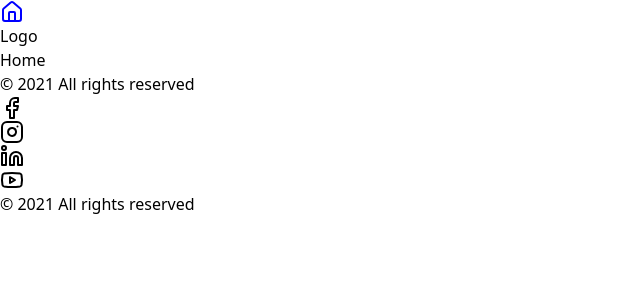
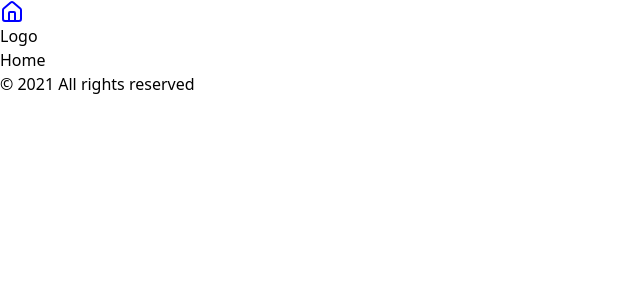
Before and after one commit to ElJosecito/Chavon-Todo-App, a React (Vite) app in the folder todo-app-web/: page /home in a window 1280 px wide. Shown: the top 300 px of the page, without its empty margins (0-640 px from the left). Built offline with nearby package versions, Linux system fonts and the light colour scheme.

Commit message:
Refactor: Remove unused code in TodoController and Footer component and commet code.

```diff
--- a/todo-app-web/src/app/layout/Footer.jsx
+++ b/todo-app-web/src/app/layout/Footer.jsx
@@ -1,9 +1,5 @@
 import { motion } from 'framer-motion'
-
-
-// react icons, fontawesome 6 icons
-import { Facebook, Instagram, LinkedinIcon, Youtube } from 'lucide-react';
-
+import { Link } from 'react-router-dom'
 
 function Footer() {
     return (
@@ -11,7 +7,6 @@ function Footer() {
             <div className='max-w-screen-2xl w-full pt-4'>
                 <nav className='flex justify-between items-center w-full h-24 px-8 border-b-2 border-back_white'>
                     <div className='text-2xl font-bold'>
-                        {/* <Image src={logo} alt="" /> */}
                         Logo
                     </div>
                     <ul className='md:flex md:gap-8 gap-4 font-medium text-base hidden'>
@@ -21,24 +16,6 @@ function Footer() {
                     </ul>
                 </nav>
 
-                <div className='w-full h-24 flex flex-col md:flex-row justify-center md:justify-between items-start md:items-center md:gap-4 my-8 px-5'>
-                    <p className='text-back_white text-sm py-3'>© 2021 All rights reserved</p>
-                    {/* socials */}
-                    <div className='flex gap-4 '>
-                        <div className='flex justify-center items-center h-9 w-9 bg-darkblue rounded-full'>
-                            <Facebook className='text-white ' />
-                        </div>
-                        <div className='flex justify-center items-center h-9 w-9 bg-darkblue rounded-full'>
-                            <Instagram className='text-white ' />
-                        </div>
-                        <div className='flex justify-center items-center h-9 w-9 bg-darkblue rounded-full'>
-                            <LinkedinIcon className='text-white ' />
-                        </div>
-                        <div className='flex justify-center items-center h-9 w-9 bg-darkblue rounded-full'>
-                            <Youtube className='text-white ' />
-                        </div>
-                    </div>
-                </div>
             </div>
             <div className='w-full h-16 bg-[#011632] flex justify-center items-center'>
                 <p className='text-white text-sm'>© 2021 All rights reserved</p>
--- a/todo-app-web/src/app/pages/Home.jsx
+++ b/todo-app-web/src/app/pages/Home.jsx
@@ -16,7 +16,7 @@ function Home() {
 
   const [title, setTitle] = useState('');
   const [description, setDescription] = useState('');
-  const [toBeFinishedAt, setToBeFinishedAt] = useState('');
+  const [toBeFinishedAt, setToBeFinishedAt] = useState(new Date().toISOString());
   const dateInputRef = useRef(null);
 
   useEffect(() => {
@@ -72,6 +72,12 @@ function Home() {
       description,
       toBeFinishedAt,
     };
+
+    if (!title || !description) {
+      toast.error("All fields are required");
+      return;
+    }
+
     const response = await createTodo( newTodo);
     toast.success(response.message);
     if (response.error) {
@@ -113,7 +119,7 @@ function Home() {
                     setToBeFinishedAt(formattedDate);
                   }}
                 />
-                <button className="w-full p-2 rounded-xl bg-yellow-400 text-white">Add Task</button>
+                <button className="w-full p-2 rounded-xl font-bold bg-yellow-400 text-white">Add Task</button>
               </form>
             </div>
 
@@ -143,11 +149,11 @@ function Home() {
 
           {/* In Progress */}
           <div
-            className="min-h-[850px] bg-blue-400 px-4 w-full md:w-80 rounded-2xl mb-4 md:mb-0 pb-5"
+            className="min-h-[850px] bg-[#60a5fa9a] px-4 w-full md:w-80 rounded-2xl mb-4 md:mb-0 pb-5"
             onDragOver={allowDrop}
             onDrop={(e) => onDrop(e, 'progress')}
           >
-            <h1 className="text-4xl font-black text-yellow-400 my-10">In Progress</h1>
+            <h1 className="text-4xl font-black text-blue-600 my-10">Progress</h1>
             {todos.map(todo => (
               todo && todo.status === 'progress' && (
                 <Card key={todo.id} id={todo.id} title={todo.title} description={todo.description} toBeFinishedAt={todo.toBeFinishedAt} status={todo.status} onDragStart={onDragStart} />
@@ -157,19 +163,17 @@ function Home() {
 
           {/* Completed */}
           <div
-            className="min-h-[850px] bg-green-400 px-4 w-full md:w-80 rounded-2xl mb-4 md:mb-0 pb-5"
+            className="min-h-[850px] bg-[#4ADE80] px-4 w-full md:w-80 rounded-2xl mb-4 md:mb-0 pb-5"
             onDragOver={allowDrop}
             onDrop={(e) => onDrop(e, 'completed')}
           >
-            <h1 className="text-4xl font-black text-yellow-400 my-10">Completed</h1>
+            <h1 className="text-4xl font-black text-green-800 my-10">Completed</h1>
             {todos.map(todo => (
               todo && todo.status === 'completed' && (
                 <Card key={todo.id} id={todo.id} title={todo.title} description={todo.description} toBeFinishedAt={todo.toBeFinishedAt} status={todo.status} onDragStart={onDragStart} />
               )
             ))}
           </div>
-
-
         </div>
       </section>
       <Toaster position="bottom-center"/>
--- a/todo-app-web/src/app/pages/TaskPage.jsx
+++ b/todo-app-web/src/app/pages/TaskPage.jsx
@@ -23,8 +23,10 @@ function TaskPage() {
     const dateInputRef = useRef(null)
 
 
+    // Routing
     const navigate = useNavigate()
 
+    // Update Task
     const handleUpdate = async (e) => {
         e.preventDefault()
         const updatedTask = {
@@ -49,6 +51,7 @@ function TaskPage() {
         dateInputRef.current.value = ''
     }
 
+    // Delete Task
     const handleDeleteTodo = async () => {
         const response = await deleteTodo(id)
         if (response.status === 404) {
@@ -58,7 +61,7 @@ function TaskPage() {
         toast.success(response.message)
         setTimeout(() => {
             navigate('/')
-        }, 2500)
+        }, 3000)
     }
 
 
```
Also changed, not shown: 2 other files (tests, documents, lock files or other folders).
